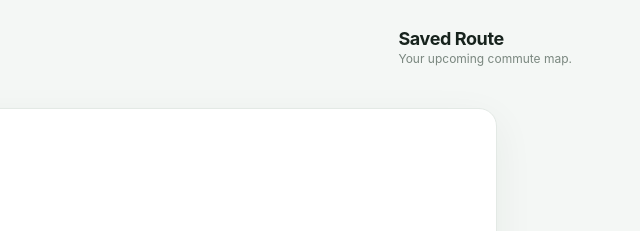
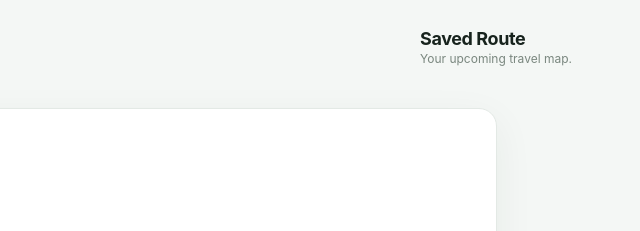
Before and after one commit to Yextric/smart-commuter, a website: page public/route.html in a window 1280 px wide. Shown: the top 231 px of the page, 640-1280 px from the left. Drawn offline with Linux system fonts and the light colour scheme.

```diff
--- a/public/route.html
+++ b/public/route.html
@@ -7,7 +7,7 @@
         name="viewport"
         content="width=device-width, initial-scale=1.0"
     >
-    <title>Route Map - CommuteTogether</title>
+    <title>Route Map - TravelBuddy</title>
     <link
         rel="stylesheet"
         href="style.css"
@@ -30,7 +30,7 @@
                     Saved Route
                 </h1>
                 <p id="routePageSubtitle">
-                    Your upcoming commute map.
+                    Your upcoming travel map.
                 </p>
             </div>
         </div>
```
